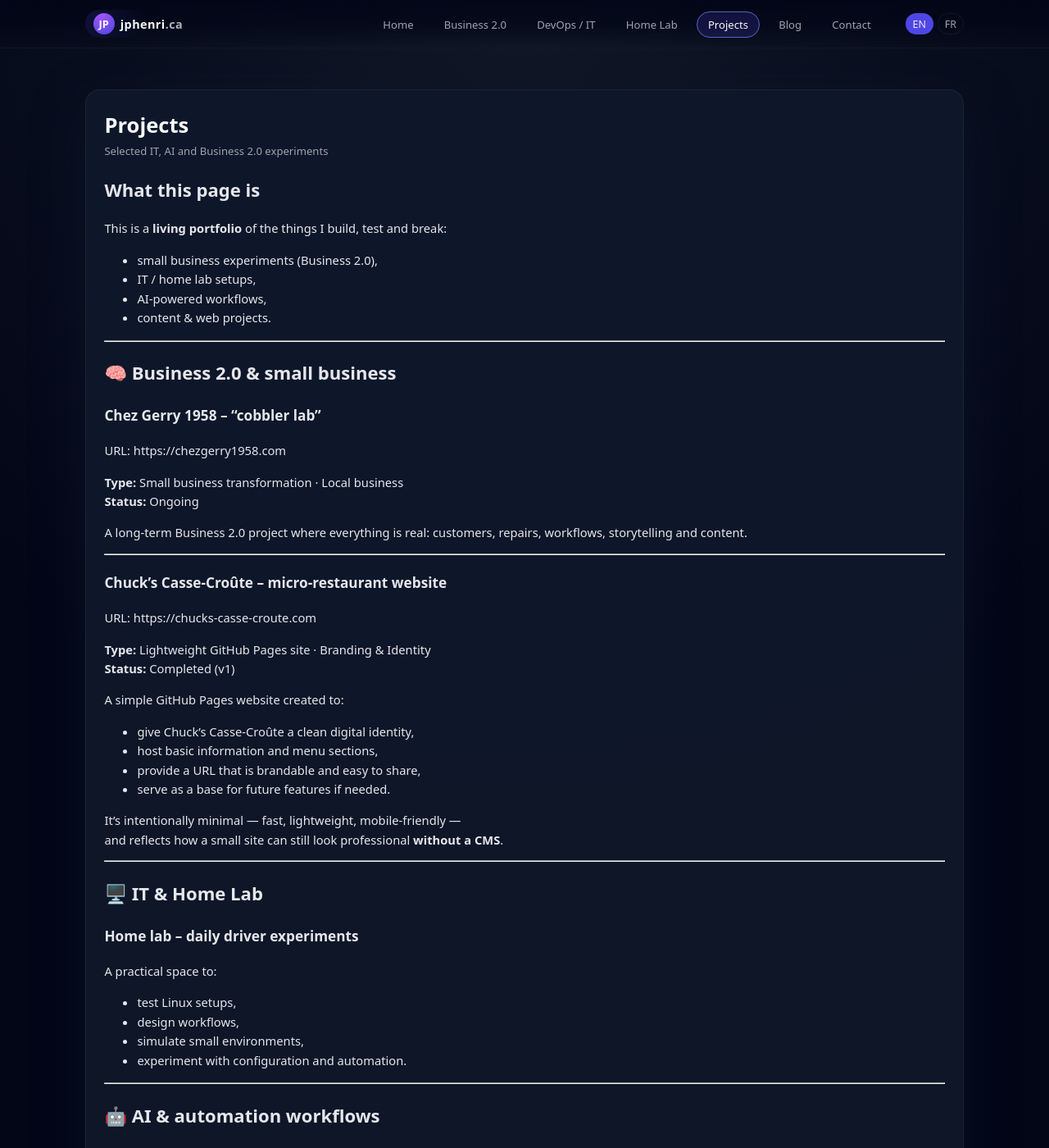
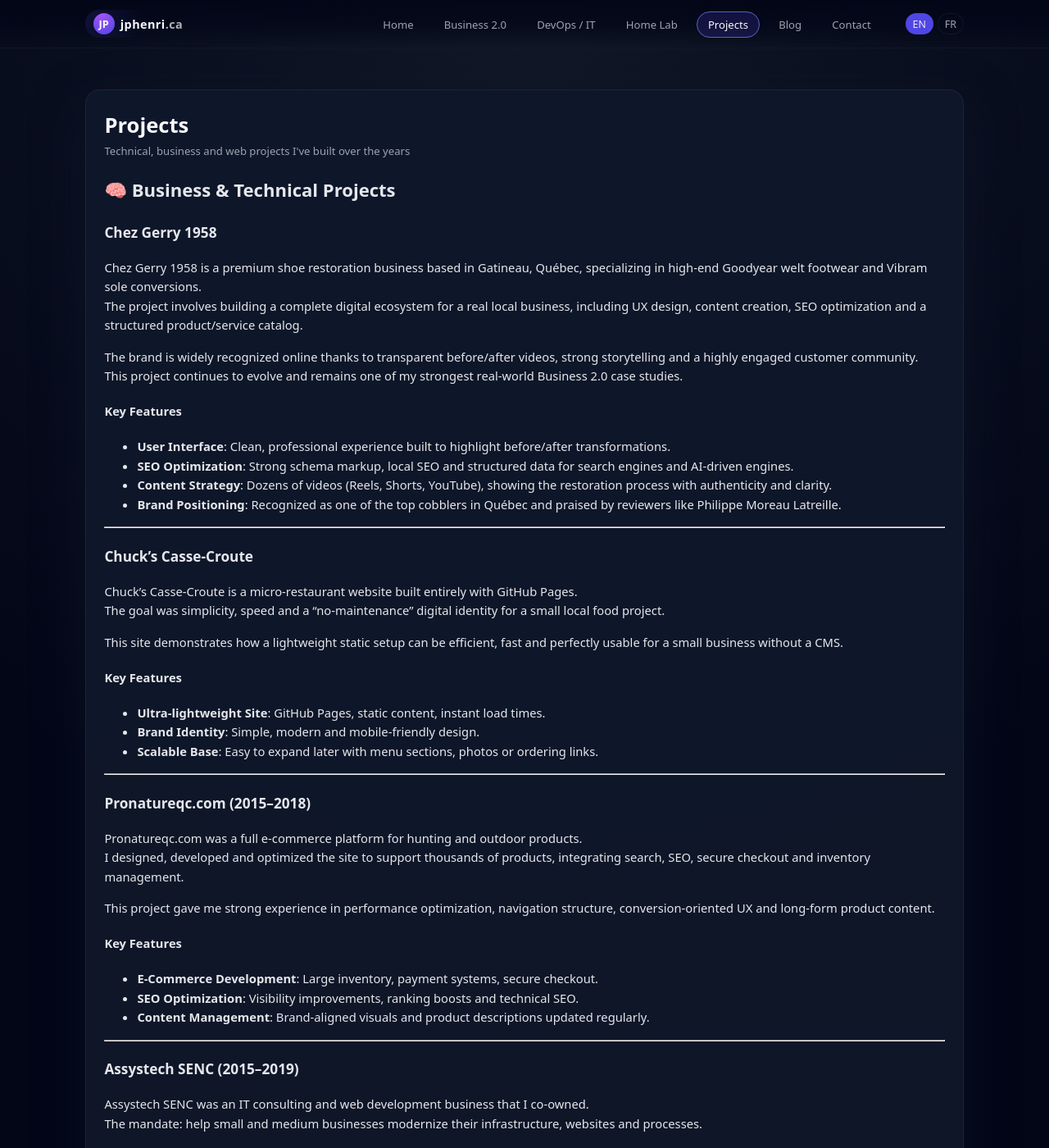
Before and after one commit to jphenri/jphenri.com, a Jekyll site: the page built from projects/index.md, in a window 1280 px wide and 1400 px high. Shown: the whole window at 82% size. Built offline with Jekyll 4.4.1, drawn with Linux system fonts in a browser that asks for light colours; some of the changed text lies outside the part shown.

Commit message:
Update index.md

```diff
--- a/projects/index.md
+++ b/projects/index.md
@@ -1,86 +1,86 @@
 ---
 layout: page
 title: "Projects"
-subtitle: "Selected IT, AI and Business 2.0 experiments"
+subtitle: "Technical, business and web projects I've built over the years"
 nav_key: projects
 lang: en
 fr_url: /fr/projets/
 ---
 
-## What this page is
+## 🧠 Business & Technical Projects
 
-This is a **living portfolio** of the things I build, test and break:
+### [Chez Gerry 1958](https://chezgerry1958.com)
+Chez Gerry 1958 is a premium shoe restoration business based in Gatineau, Québec, specializing in high-end Goodyear welt footwear and Vibram sole conversions.
+The project involves building a complete digital ecosystem for a real local business, including UX design, content creation, SEO optimization and a structured product/service catalog.
 
-- small business experiments (Business 2.0),
-- IT / home lab setups,
-- AI-powered workflows,
-- content & web projects.
+The brand is widely recognized online thanks to transparent before/after videos, strong storytelling and a highly engaged customer community.
+This project continues to evolve and remains one of my strongest real-world Business 2.0 case studies.
+
+#### **Key Features**
+- **User Interface**: Clean, professional experience built to highlight before/after transformations.
+- **SEO Optimization**: Strong schema markup, local SEO and structured data for search engines and AI-driven engines.
+- **Content Strategy**: Dozens of videos (Reels, Shorts, YouTube), showing the restoration process with authenticity and clarity.
+- **Brand Positioning**: Recognized as one of the top cobblers in Québec and praised by reviewers like Philippe Moreau Latreille.
 
 ---
 
-## 🧠 Business 2.0 & small business
+### [Chuck’s Casse-Croute](https://chucks-casse-croute.com)
+Chuck’s Casse-Croute is a micro-restaurant website built entirely with GitHub Pages.
+The goal was simplicity, speed and a “no-maintenance” digital identity for a small local food project.
 
-### Chez Gerry 1958 – “cobbler lab”
-URL: https://chezgerry1958.com
+This site demonstrates how a lightweight static setup can be efficient, fast and perfectly usable for a small business without a CMS.
 
-**Type:** Small business transformation · Local business
-**Status:** Ongoing
-
-A long-term Business 2.0 project where everything is real: customers, repairs, workflows, storytelling and content.
+#### **Key Features**
+- **Ultra-lightweight Site**: GitHub Pages, static content, instant load times.
+- **Brand Identity**: Simple, modern and mobile-friendly design.
+- **Scalable Base**: Easy to expand later with menu sections, photos or ordering links.
 
 ---
 
-### Chuck’s Casse-Croûte – micro-restaurant website
-URL: https://chucks-casse-croute.com
+### [Pronatureqc.com (2015–2018)](https://web.archive.org/web/20171012223444/https://www.pronatureqc.com/)
+Pronatureqc.com was a full e-commerce platform for hunting and outdoor products.
+I designed, developed and optimized the site to support thousands of products, integrating search, SEO, secure checkout and inventory management.
 
-**Type:** Lightweight GitHub Pages site · Branding & Identity
-**Status:** Completed (v1)
+This project gave me strong experience in performance optimization, navigation structure, conversion-oriented UX and long-form product content.
 
-A simple GitHub Pages website created to:
-
-- give Chuck’s Casse-Croûte a clean digital identity,
-- host basic information and menu sections,
-- provide a URL that is brandable and easy to share,
-- serve as a base for future features if needed.
-
-It’s intentionally minimal — fast, lightweight, mobile-friendly —
-and reflects how a small site can still look professional **without a CMS**.
+#### **Key Features**
+- **E-Commerce Development**: Large inventory, payment systems, secure checkout.
+- **SEO Optimization**: Visibility improvements, ranking boosts and technical SEO.
+- **Content Management**: Brand-aligned visuals and product descriptions updated regularly.
 
 ---
 
-## 🖥️ IT & Home Lab
+### [Assystech SENC (2015–2019)](https://web.archive.org/web/20181229095915/https://assystech.com/)
+Assystech SENC was an IT consulting and web development business that I co-owned.
+The mandate: help small and medium businesses modernize their infrastructure, websites and processes.
 
-### Home lab – daily driver experiments
+I offered consulting, technical architecture, web development and ongoing support, working closely with various clients who needed long-term technical guidance.
 
-A practical space to:
-
-- test Linux setups,
-- design workflows,
-- simulate small environments,
-- experiment with configuration and automation.
+#### **Key Features**
+- **IT Consultation**: Infrastructure optimization, workflows and strategic guidance.
+- **Web Development**: Custom-built websites tailored to each client’s needs.
+- **Technical Support**: Continuous assistance ensuring uptime and reliability.
 
 ---
 
-## 🤖 AI & automation workflows
+### [jphenri.ca](https://jphenri.ca)
+A personal knowledge hub built with GitHub Pages + Jekyll.
+This site is my playground for bilingual content, AI-optimized structure, technical writing and Business 2.0 documentation.
 
-### AI-assisted content for small businesses
-
-- “Podcast to content” workflow
-- FAQ + service page generation
-- Structured content for SMBs
-- Internal documentation via voice transcripts
+#### **Key Features**
+- **Bilingual Architecture** (EN/FR)
+- **Custom Jekyll Theme**
+- **Blog + Docs + AI-ready structured data**
+- **Clean GitHub-based workflow**
 
 ---
 
-## 🌐 Web & technical content
+### Home Lab & AI Workflows
+A set of practical setups I use to test:
 
-### GitHub Pages + Jekyll setups
+- Linux environments
+- Web automation
+- Content workflows
+- Documentation systems
 
-Reusable frameworks for clean, versioned, static websites.
-
----
-
-## 📌 What’s next
-
-More bilingual content, more AI workflow templates,
-and more bridges between lab work and real small business needs.
+These experiments feed directly into the real-world Business 2.0 workflows I implement for local businesses.
```
